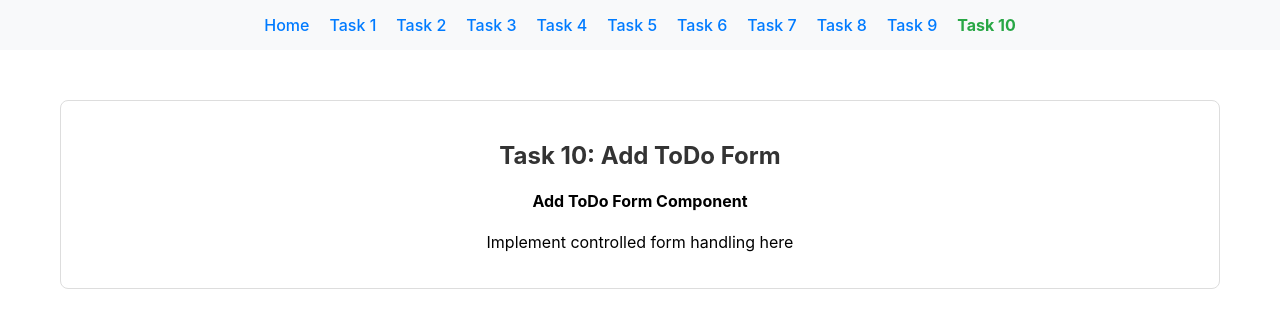
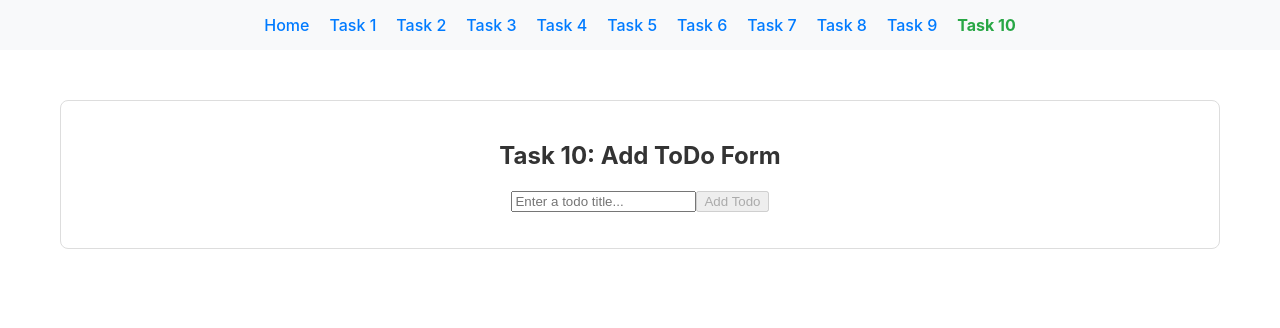
Before and after one commit to kurseasy/node.js-pre-training-assignment-solution, a React (Create React App) app in the folder React-CSS/react-todo-app/: page /task-10 in a window 1280 px wide. Shown: the top 328 px of the page. Built offline with nearby package versions, Linux system fonts and the light colour scheme.

Commit message:
Update AddToDoForm.tsx

```diff
--- a/React-CSS/react-todo-app/src/solutions/task-10/AddToDoForm.tsx
+++ b/React-CSS/react-todo-app/src/solutions/task-10/AddToDoForm.tsx
@@ -1,110 +1,55 @@
 import React, { useState } from 'react';
 import { Todo } from '../../types';
 
-/**
- * Task 10: AddToDoForm Component
- *
- * Theory: Controlled Components and Form Handling
- *
- * Controlled components are React components where the form data is handled by the component's state.
- * This gives you full control over the form's behavior and makes it easier to validate and process data.
- *
- * Controlled vs Uncontrolled Components:
- *
- * Controlled Components:
- * - Form data is stored in component state
- * - Value is set by state, onChange updates state
- * - Example: <input value={value} onChange={setValue} />
- * - Benefits: Full control, easy validation, predictable behavior
- *
- * Uncontrolled Components:
- * - Form data is handled by the DOM
- * - Use refs to access form values
- * - Example: <input ref={inputRef} />
- * - Benefits: Less code, better performance for simple forms
- *
- * Form Handling Best Practices:
- *
- * 1. Prevent Default Behavior:
- *    - Use event.preventDefault() in onSubmit
- *    - Prevents page reload on form submission
- *    - Example: const handleSubmit = (e) => { e.preventDefault(); }
- *
- * 2. Input Validation:
- *    - Validate on change or submit
- *    - Show error messages to users
- *    - Disable submit button if form is invalid
- *
- * 3. Form State Management:
- *    - Track multiple form fields in state
- *    - Use object to store form data
- *    - Example: const [formData, setFormData] = useState({ title: '', description: '' })
- *
- * 4. Form Submission:
- *    - Handle submission in onSubmit handler
- *    - Process form data
- *    - Clear form after successful submission
- *
- * Common Form Patterns:
- *
- * 1. Single Input:
- *    - Track single value in state
- *    - Simple and straightforward
- *
- * 2. Multiple Inputs:
- *    - Use object to store all form data
- *    - Update specific fields with spread operator
- *    - Example: setFormData({...formData, title: value})
- *
- * 3. Dynamic Forms:
- *    - Add/remove form fields dynamically
- *    - Use arrays to store multiple items
- *
- * 4. Form Validation:
- *    - Track validation state separately
- *    - Show/hide error messages
- *    - Disable submit when invalid
- *
- * Key Concepts:
- * - Use controlled components for complex forms
- * - Always prevent default form submission
- * - Validate input data
- * - Provide user feedback for errors
- * - Clear form after successful submission
- */
 export const AddToDoForm: React.FC = () => {
-  // TODO: Implement the AddToDoForm component
-  //
-  // Requirements:
-  // 1. Create a controlled form with input field
-  // 2. Add a submit button
-  // 3. Handle form submission properly
-  // 4. Clear the form after submission
-  // 5. Validate that input is not empty
-  //
-  // Example implementation:
-  // const [title, setTitle] = useState('');
-  // const [todos, setTodos] = useState<Todo[]>([]);
-  //
-  // const handleSubmit = (e: React.FormEvent) => {
-  //   e.preventDefault();
-  //   if (!title.trim()) return;
-  //
-  //   const newTodo: Todo = {
-  //     id: Date.now(),
-  //     title: title.trim(),
-  //     completed: false
-  //   };
-  //
-  //   setTodos([...todos, newTodo]);
-  //   setTitle('');
-  // };
+  const [title, setTitle] = useState('');
+  const [todos, setTodos] = useState<Todo[]>([]);
+  const [error, setError] = useState<string | null>(null);
+
+  const handleSubmit = (e: React.FormEvent) => {
+    e.preventDefault();
+
+    const trimmed = title.trim();
+    if (!trimmed) {
+      setError('Title cannot be empty');
+      return;
+    }
+
+    const newTodo: Todo = {
+      id: Date.now(),
+      title: trimmed,
+      completed: false,
+    };
+
+    setTodos((prev) => [...prev, newTodo]);
+    setTitle('');
+    setError(null);
+  };
 
   return (
     <div>
-      {/* TODO: Replace this with your implementation */}
-      <h4>Add ToDo Form Component</h4>
-      <p>Implement controlled form handling here</p>
+      <form onSubmit={handleSubmit}>
+        <input
+          type="text"
+          value={title}
+          onChange={(e) => {
+            setTitle(e.target.value);
+            if (error) setError(null);
+          }}
+          placeholder="Enter a todo title..."
+        />
+        <button type="submit" disabled={!title.trim()}>
+          Add Todo
+        </button>
+      </form>
+
+      {error && <p style={{ color: 'red' }}>{error}</p>}
+
+      <ul>
+        {todos.map((todo) => (
+          <li key={todo.id}>{todo.title}</li>
+        ))}
+      </ul>
     </div>
   );
 };
```
